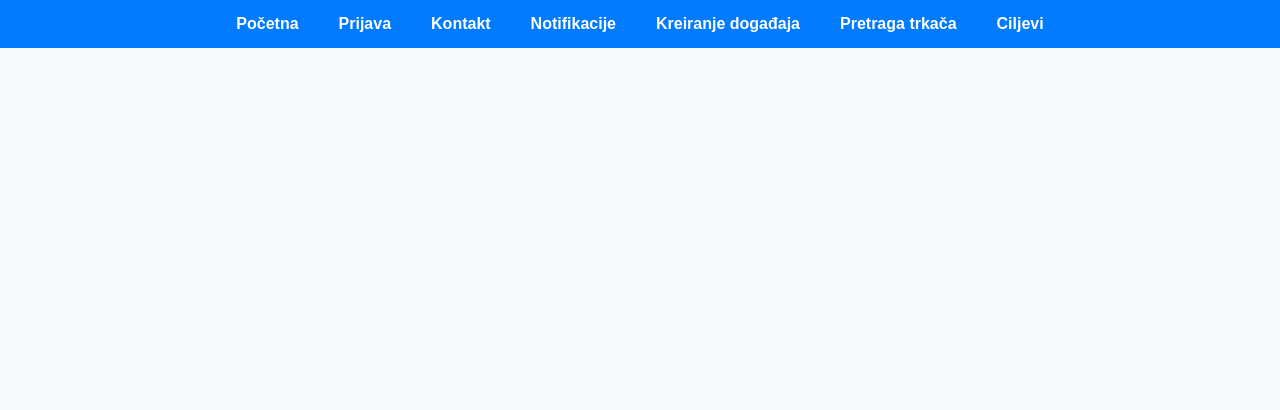
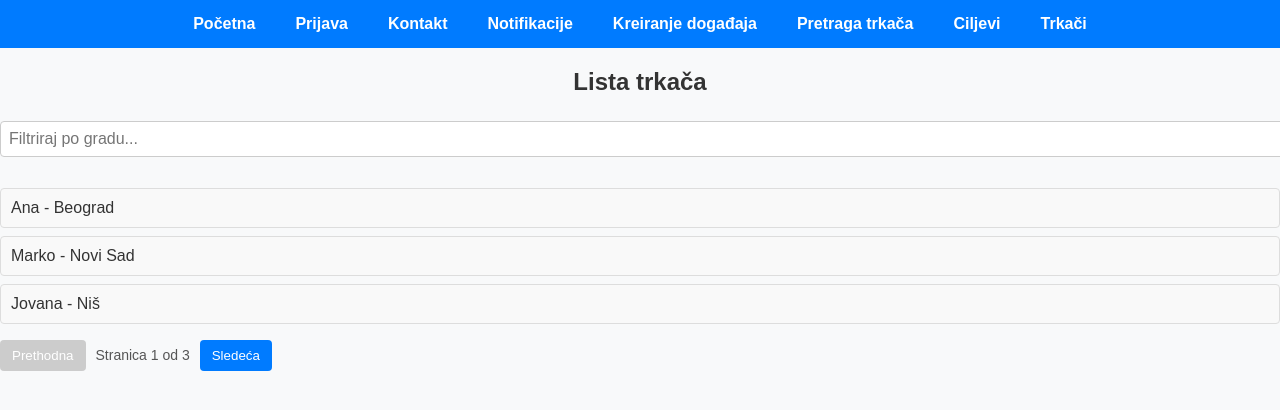
Before and after one commit to elab-development/internet-tehnologije-2024-projekat-partnertrcanje_20210075_20210373, a React (Create React App) app: page /filtered-pagination in a window 1280 px wide. Shown: the top 410 px of the page. Built offline with nearby package versions, Linux system fonts and the light colour scheme.

Commit message:
Dodata paginacija i filteri

```diff
--- a/src/App.js
+++ b/src/App.js
@@ -7,6 +7,7 @@ import NotificationSystem from './pages/NotificationSystem';
 import EventCreator from './pages/EventCreator';
 import RunnerSearch from './pages/RunnerSearch';
 import GoalsTracker from './pages/GoalsTracker';
+import FilerPaginacija from './pages/FilerPaginacija';
 import './App.css';
 
 const App = () => {
@@ -20,6 +21,7 @@ const App = () => {
         <Link to="/event-creator">Kreiranje događaja</Link>
         <Link to="/runner-search">Pretraga trkača</Link>
         <Link to="/goals-tracker">Ciljevi</Link>
+        <Link to="/filtered-pagination">Trkači</Link>
       </nav>
       <Routes>
         <Route path="/" element={<Home />} />
@@ -29,6 +31,7 @@ const App = () => {
         <Route path="/event-creator" element={<EventCreator />} />
         <Route path="/runner-search" element={<RunnerSearch />} />
         <Route path="/goals-tracker" element={<GoalsTracker />} />
+        <Route path="/filtered-pagination" element={<FilerPaginacija />} />
 
       </Routes>
     </Router>
--- /dev/null
+++ b/src/pages/FilerPaginacija.jsx
@@ -0,0 +1,75 @@
+import React, { useState } from 'react';
+import './FilterPaginacija.css';
+
+const data = [
+  { id: 1, name: 'Ana', city: 'Beograd' },
+  { id: 2, name: 'Marko', city: 'Novi Sad' },
+  { id: 3, name: 'Jovana', city: 'Niš' },
+  { id: 4, name: 'Petar', city: 'Beograd' },
+  { id: 5, name: 'Milica', city: 'Kragujevac' },
+  { id: 6, name: 'Stefan', city: 'Subotica' },
+  { id: 7, name: 'Ivana', city: 'Beograd' },
+  { id: 8, name: 'Nikola', city: 'Novi Sad' },
+];
+
+const FilterPaginacija = () => {
+  const [currentPage, setCurrentPage] = useState(1);
+  const [itemsPerPage] = useState(3);
+  const [filter, setFilter] = useState('');
+
+
+  const filteredData = data.filter((item) =>
+    item.city.toLowerCase().includes(filter.toLowerCase())
+  );
+
+
+  const totalPages = Math.ceil(filteredData.length / itemsPerPage);
+  const startIndex = (currentPage - 1) * itemsPerPage;
+  const endIndex = startIndex + itemsPerPage;
+  const currentData = filteredData.slice(startIndex, endIndex);
+
+
+  const handleNextPage = () => {
+    if (currentPage < totalPages) {
+      setCurrentPage(currentPage + 1);
+    }
+  };
+
+  const handlePreviousPage = () => {
+    if (currentPage > 1) {
+      setCurrentPage(currentPage - 1);
+    }
+  };
+
+  return (
+    <div>
+      <h2>Lista trkača</h2>
+      <input
+        type="text"
+        placeholder="Filtriraj po gradu..."
+        value={filter}
+        onChange={(e) => setFilter(e.target.value)}
+      />
+      <ul>
+        {currentData.map((item) => (
+          <li key={item.id}>
+            {item.name} - {item.city}
+          </li>
+        ))}
+      </ul>
+      <div>
+        <button onClick={handlePreviousPage} disabled={currentPage === 1}>
+          Prethodna
+        </button>
+        <span>
+          Stranica {currentPage} od {totalPages}
+        </span>
+        <button onClick={handleNextPage} disabled={currentPage === totalPages}>
+          Sledeća
+        </button>
+      </div>
+    </div>
+  );
+};
+
+export default FilterPaginacija;
--- /dev/null
+++ b/src/pages/FilterPaginacija.css
@@ -0,0 +1,68 @@
+/* Naslov */
+h2 {
+    color: #333;
+    text-align: center;
+    margin-bottom: 20px;
+    font-weight: bold;
+  }
+
+  /* Input za filter */
+  input[type="text"] {
+    padding: 8px;
+    width: 100%;
+    margin-bottom: 15px;
+    border: 1px solid #ccc;
+    border-radius: 4px;
+    transition: border-color 0.3s ease;
+  }
+
+  input[type="text"]:focus {
+    border-color: #007bff;
+    outline: none;
+  }
+
+  /* Lista elemenata */
+  ul {
+    list-style-type: none;
+    padding: 0;
+  }
+
+  ul li {
+    padding: 10px;
+    margin-bottom: 8px;
+    border: 1px solid #ddd;
+    border-radius: 4px;
+    background-color: #f9f9f9;
+    transition: background-color 0.3s ease;
+  }
+
+  ul li:hover {
+    background-color: #e6f7ff;
+  }
+
+  /* Dugmad za paginaciju */
+  button {
+    padding: 8px 12px;
+    border: none;
+    border-radius: 4px;
+    background-color: #007bff;
+    color: white;
+    cursor: pointer;
+    transition: background-color 0.3s ease;
+  }
+
+  button:hover {
+    background-color: #0056b3;
+  }
+
+  button:disabled {
+    background-color: #ccc;
+    cursor: not-allowed;
+  }
+
+  /* Tekst za trenutnu stranicu */
+  span {
+    margin: 0 10px;
+    font-size: 14px;
+    color: #555;
+  }
--- a/src/pages/Home.jsx
+++ b/src/pages/Home.jsx
@@ -1,12 +1,16 @@
 import React from 'react';
 import Card from '../components/Card';
 import Button from '../components/Button';
+import { useNavigate } from 'react-router-dom';
 
 const Home = () => {
   const openDetails = () => {
     alert('Pogledaj detalje');
   };
-
+  const navigate = useNavigate();
+  const goToRunnerSearch = () => {
+    navigate('/runner-search');
+  };
   return (
     <div>
       <h1>Početna stranica</h1>
@@ -18,6 +22,12 @@ const Home = () => {
         imageUrl="/images/group.jpg"
         onClick={openDetails}
       />
+      <Card
+        title="Trkači"
+        description="Započnite trčanje sa novim trkačima!"
+        imageUrl="/images/trkac.jpeg"
+        onClick={goToRunnerSearch}
+      />
 
       <Button text="Pogledaj detalje" onClick={openDetails} />
     </div>
```
Also changed, not shown: public/images/trkac.jpeg (added).
